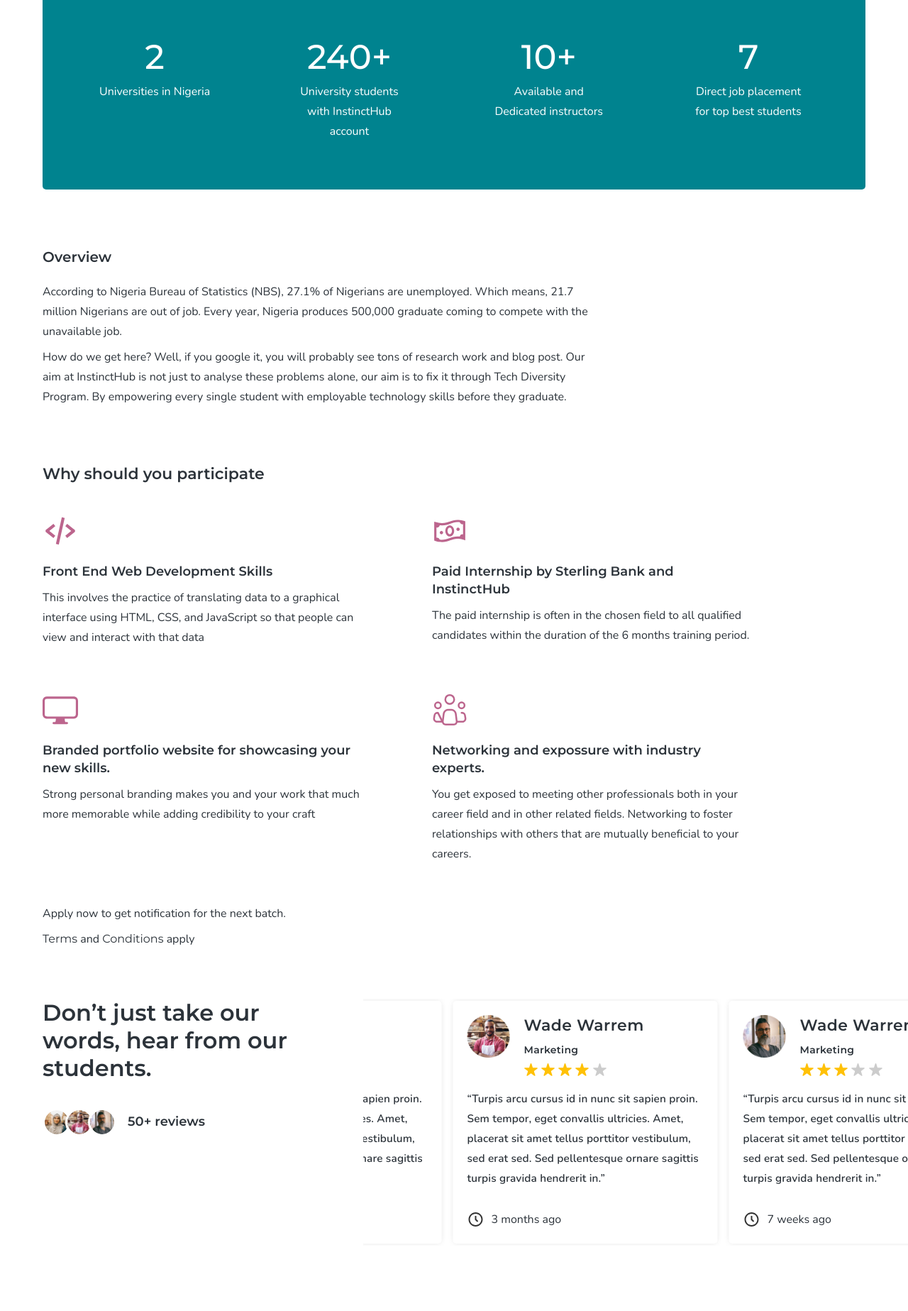
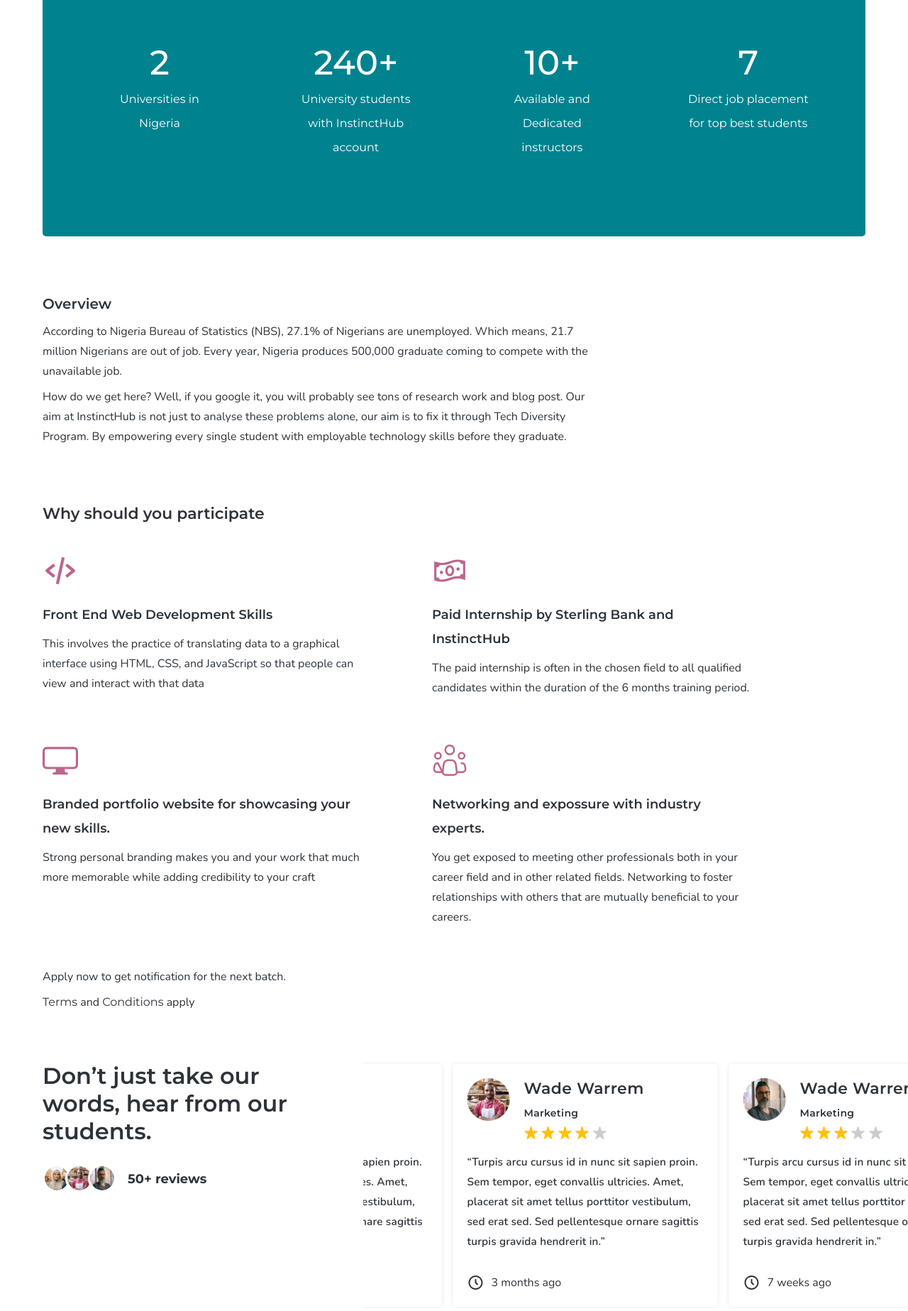
Before and after one commit to instincthub/skillsapp-frontend, a plain HTML site: page techDiversity/diversity.html in a window 1280 px wide. Shown: the part 780-2627 px from the top of the page at 71% size. Drawn offline with nearby package versions, Linux system fonts and the light colour scheme.

Commit message:
All appropiate heading has been addressed

```diff
--- a/static/assets/scss/_main.scss
+++ b/static/assets/scss/_main.scss
@@ -826,8 +826,10 @@
       display: flex;
       justify-content: center;
       border-radius: 9999px;
-      h5 {
-        margin-top: 20px;
+      p {
+        margin-top: 10px;
+        font-weight: 700;
+        font-size: 18px;
       }
       img {
         width: 40px;
--- a/static/assets/scss/diversity.scss
+++ b/static/assets/scss/diversity.scss
@@ -16,7 +16,7 @@
   margin-top: 150px;
 
   .frace {
-    h2 {
+    h1 {
       font-weight: 600;
       font-size: 45px;
       line-height: 50px;
@@ -71,14 +71,14 @@
   text-align: center;
   padding: 20px 40px;
   margin: 40px 0;
-  h4 {
+  h2 {
     font-weight: 600;
     font-size: 25px;
     line-height: 30px;
     text-align: center;
   }
-  h4,
-  h1,
+  h3,
+  h2,
   p {
     color: var(--White);
   }
@@ -95,6 +95,16 @@
       text-align: center;
       p {
         text-align: center;
+        font-size: 48px;
+        font-family: var(--Montserat);
+        color: var(--Gunmetal);
+        font-weight: 500;
+        line-height: 110%;
+        color: var(--White);
+      }
+      h3 {
+        font-size: 16px;
+        color: var(--White);
       }
     }
   }
@@ -102,8 +112,9 @@
 .tech_overview {
   .purpose {
     margin-top: 80px;
-    h5 {
+    h2 {
       font-weight: 600;
+      margin-bottom: 10px;
       font-size: 20px;
       line-height: 30px;
     }
@@ -114,9 +125,10 @@
 }
 .participate {
   margin-top: 80px;
-  h4 {
+  h2 {
     font-weight: 600;
     font-size: 22px;
+    margin-bottom: 1px;
     line-height: 30px;
     margin-bottom: 40px;
   }
@@ -214,6 +226,14 @@
 .testimonial_box {
   position: relative;
   overflow: hidden;
+  .p_reviews {
+    h2 {
+      font-weight: 600;
+      font-size: 32px;
+      line-height: 39px;
+      margin-bottom: 0px;
+    }
+  }
 }
 // IT ENDS HERE=============
 .all_box {
@@ -228,7 +248,9 @@
     height: 50px;
     margin-bottom: 16px;
   }
-  h5 {
+  h3 {
+    font-size: 18px;
+    font-weight: 600;
     margin-bottom: 10px;
   }
 }
@@ -388,7 +410,7 @@
 }
 
 @media (max-width: 480px) {
-  .diversity_banner .frace h2 {
+  .diversity_banner .frace h1 {
     font-size: 35px;
   }
   .blog_nav {
--- a/techDiversity/diversity.html
+++ b/techDiversity/diversity.html
@@ -64,7 +64,7 @@
     <section>
       <div class="container diversity_banner">
         <div class="frace">
-          <h2>Tech Diversity In Nigeria <span>(2022 edition)</span></h2>
+          <h1>Tech Diversity In Nigeria <span>(2022 edition)</span></h1>
           <p>
             While most people referred to tech as the new oil, We believed that
             tech is beyond just the new oil, it is a unique opportunity to
@@ -101,24 +101,24 @@
     <!-- Who are learning with Insticthub -->
     <div class="container">
       <section class="cyrac">
-        <h4>Who is learning with Instincthub</h4>
+        <h2>Who is learning with Instincthub</h2>
 
         <div class="learning_box">
           <div class="numbers">
-            <h1>2</h1>
-            <p>Universities in Nigeria</p>
+            <p>2</p>
+            <h3>Universities in Nigeria</h3>
           </div>
           <div class="numbers">
-            <h1>240+</h1>
-            <p>University students with InstinctHub account</p>
+            <p>240+</p>
+            <h3>University students with InstinctHub account</h3>
           </div>
           <div class="numbers">
-            <h1>10+</h1>
-            <p>Available and Dedicated instructors</p>
+            <p>10+</p>
+            <h3>Available and Dedicated instructors</h3>
           </div>
           <div class="numbers">
-            <h1>7</h1>
-            <p>Direct job placement for top best students</p>
+            <p>7</p>
+            <h3>Direct job placement for top best students</h3>
           </div>
         </div>
       </section>
@@ -127,7 +127,7 @@
     <!-- Overview -->
     <div class="container tech_overview">
       <div class="purpose">
-        <h5>Overview</h5>
+        <h2>Overview</h2>
         <p>
           According to Nigeria Bureau of Statistics (NBS), 27.1% of Nigerians
           are unemployed. Which means, 21.7 million Nigerians are out of job.
@@ -146,12 +146,12 @@
 
     <!-- Participate -->
     <div class="participate container">
-      <h4>Why should you participate</h4>
+      <h2>Why should you participate</h2>
 
       <div class="all_box">
         <div class="p_box">
           <img src="../static/assets/svgs/coding.svg" alt="" />
-          <h5>Front End Web Development Skills</h5>
+          <h3>Front End Web Development Skills</h3>
           <p>
             This involves the practice of translating data to a graphical
             interface using HTML, CSS, and JavaScript so that people can view
@@ -161,7 +161,7 @@
 
         <div class="p_box">
           <img src="../static/assets/svgs/money.svg" alt="" />
-          <h5>Paid Internship by Sterling Bank and InstinctHub</h5>
+          <h3>Paid Internship by Sterling Bank and InstinctHub</h3>
           <p>
             The paid internship is often in the chosen field to all qualified
             candidates within the duration of the 6 months training period.
@@ -172,7 +172,7 @@
       <div class="all_box">
         <div class="p_box">
           <img src="../static/assets/svgs/tv.svg" alt="" />
-          <h5>Branded portfolio website for showcasing your new skills.</h5>
+          <h3>Branded portfolio website for showcasing your new skills.</h3>
           <p>
             Strong personal branding makes you and your work that much more
             memorable while adding credibility to your craft
@@ -181,7 +181,7 @@
 
         <div class="p_box">
           <img src="../static/assets/svgs/pp.svg" alt="" />
-          <h5>Networking and expossure with industry experts.</h5>
+          <h3>Networking and expossure with industry experts.</h3>
           <p>
             You get exposed to meeting other professionals both in your career
             field and in other related fields. Networking to foster
@@ -197,7 +197,7 @@
 
     <div class="testimonial_box container">
       <div class="p_reviews">
-        <h4>Don’t just take our words, hear from our students.</h4>
+        <h2>Don’t just take our words, hear from our students.</h2>
       </div>
       <div class="t_avatars">
         <!-- Avatar item -->
@@ -207,7 +207,7 @@
             <img src="../static/assets/images/img2.png" alt="" class="lap_2" />
             <img src="../static/assets/images/img3.png" alt="" class="lap_3" />
 
-            <h5>50+ reviews</h5>
+            <p><a href="">50+ reviews</a></p>
           </div>
         </div>
       </div>
@@ -494,7 +494,9 @@
         ></iframe>
       </div>
       <div class="ip_btn">
-        <button class="important-btn">Enroll Now</button>
+        <a href="../techDiversity/diversityForm.html">
+          <button class="important-btn">Enroll Now</button></a
+        >
       </div>
     </div>
     <!-- Diversity End-->
@@ -590,8 +592,6 @@
     </footer>
   </body>
 
-  <script src="../../static/assets/js/select.js"></script>
-  <script src="../../static/assets/js/upload.js"></script>
   <script src="../../static/assets/js/nav.js"></script>
   <script src="../static/assets/js/carousel.js"></script>
   <script>
```
Also changed, not shown: static/assets/scss/diversity.css, static/assets/scss/staff.css, static/assets/scss/style.css, 3 other files.
